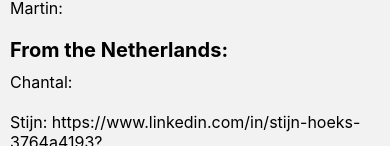
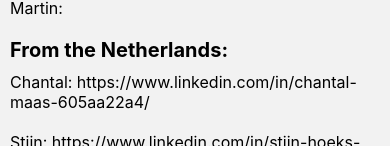
Before and after one commit to Project-Maua/MAUA-Frontend, a React Native app in the folder Maua-Fontys-Frontend/: screen /MauaFontysInfoPage in a window 390 px wide. Shown: the part 698-844 px from the top of the page. Built offline with nearby package versions, Linux system fonts and the light colour scheme; what react-native-calendars would draw is missing.

Commit message:
changed something to maua-fontys project

```diff
--- a/Maua-Fontys-Frontend/pages/MoreInfoPages/MauaFontysInfoPage.js
+++ b/Maua-Fontys-Frontend/pages/MoreInfoPages/MauaFontysInfoPage.js
@@ -29,7 +29,7 @@ const MauaFontysInfoPage = ({route}) => {
                 <Text style={customStyles.card_message}>{"Gustavo: "}</Text>
                 <Text style={customStyles.card_message}>{"Martin: "}</Text>
                 <Text style={customStyles.card_title}>{"From the Netherlands:"}</Text>
-                <Text style={customStyles.card_message}>{"Chantal: "}</Text>
+                <Text style={customStyles.card_message}>{"Chantal: https://www.linkedin.com/in/chantal-maas-605aa22a4/"}</Text>
                 <Text style={customStyles.card_message}>{"Stijn: https://www.linkedin.com/in/stijn-hoeks-3764a4193?utm_source=share&utm_campaign=share_via&utm_content=profile&utm_medium=android_app"}</Text>
                 <Text style={customStyles.card_message}>{"Ben: "}</Text>
                 <Text style={customStyles.card_message}>{"Jarno: https://www.linkedin.com/in/jarno-looij-176b26180?utm_source=share&utm_campaign=share_via&utm_content=profile&utm_medium=android_app"}</Text>
```
